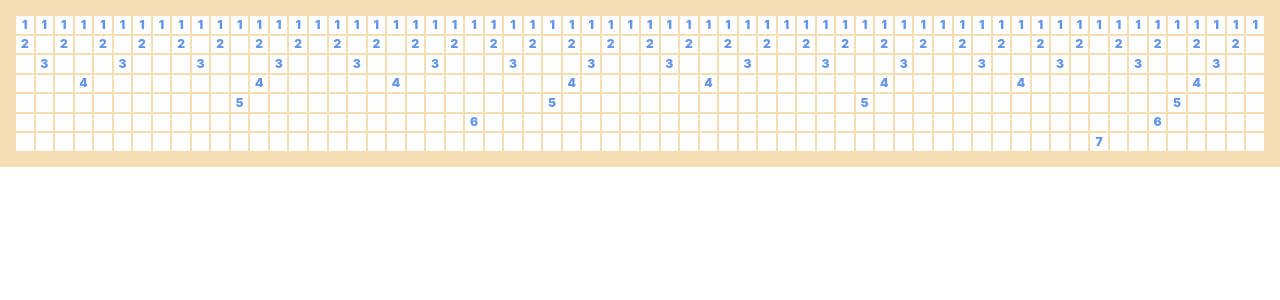
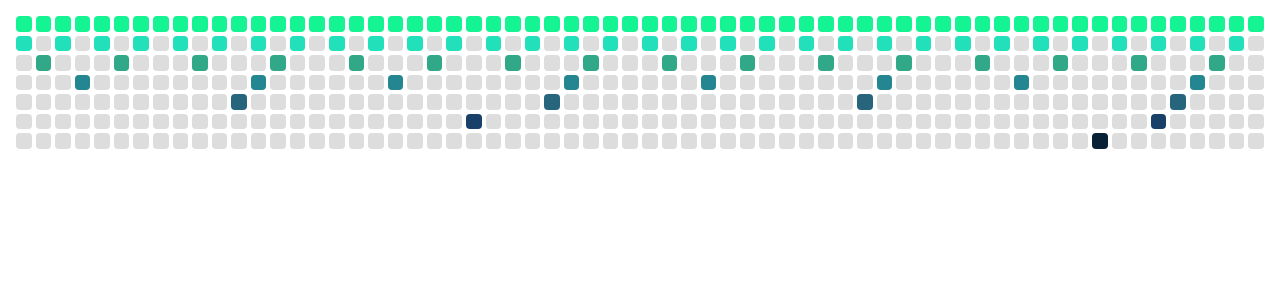
Before and after one commit to j-panasiuk/spaced-repetition, a React (Vite) app: page / in a window 1280 px wide. Shown: the top 300 px of the page. Built offline with nearby package versions, Linux system fonts and the light colour scheme.

Commit message:
Use colors to indicate progression levels

```diff
--- a/src/App.css
+++ b/src/App.css
@@ -31,7 +31,7 @@ main {
   --grid-rows: unset; /* set using `style` property */
   --grid-cols: unset; /* set using `style` property */
   --grid-padding: 1rem;
-  --grid-spacing: 0.125rem;
+  --grid-spacing: 0.25rem;
   --grid-cell-template: 1fr;
 
   --grid-total-padding: calc(2 * var(--grid-padding));
@@ -44,7 +44,6 @@ main {
   gap: var(--grid-spacing);
   grid-template-columns: repeat(var(--grid-cols), var(--grid-cell-template));
   grid-template-rows: repeat(var(--grid-rows), var(--grid-cell-template));
-  background: wheat;
 }
 
 .GridRow {
@@ -52,6 +51,17 @@ main {
 }
 
 .GridCell {
+  --cell-color-default: #ddd;
+  --cell-color-1: #14f493;
+  --cell-color-2: #21e0ba;
+  --cell-color-3: #31a888;
+  --cell-color-4: #238691;
+  --cell-color-5: #27657c;
+  --cell-color-6: #194068;
+  --cell-color-7: #092135;
+
+  --cell-color: var(--cell-color-default);
+
   aspect-ratio: 1 / 1;
   width: var(--grid-cell-size);
   overflow: hidden;
@@ -59,10 +69,8 @@ main {
   display: flex;
   align-items: center;
   justify-content: center;
-  font-size: 0.75rem;
-  font-weight: 900;
-  background: white;
-  color: cornflowerblue;
+  border-radius: 0.25rem;
+  background: var(--cell-color);
 }
 
 @media screen and (max-width: 800px) {
--- a/src/App.tsx
+++ b/src/App.tsx
@@ -1,6 +1,6 @@
 import { type CSSProperties } from "react";
-import { days } from "./days";
-import { levels } from "./levels";
+import { type Day, days } from "./days";
+import { type Level, levels } from "./levels";
 import { progression } from "./progression";
 import "./App.css";
 
@@ -18,9 +18,11 @@ function Grid() {
       {levels.map((level) => (
         <div key={level} className="GridRow">
           {days.map((day) => (
-            <div key={`${level}/${day}`} className="GridCell">
-              {progression[level].includes(day) ? level : null}
-            </div>
+            <div
+              key={`${level}/${day}`}
+              className="GridCell"
+              style={getCellStyle(level, day)}
+            />
           ))}
         </div>
       ))}
@@ -33,4 +35,10 @@ const gridStyle = {
   "--grid-cols": days.length,
 } as CSSProperties;
 
+function getCellStyle(level: Level, day: Day): CSSProperties {
+  return progression[level].includes(day)
+    ? ({ "--cell-color": `var(--cell-color-${level})` } as CSSProperties)
+    : {};
+}
+
 export default App;
```
